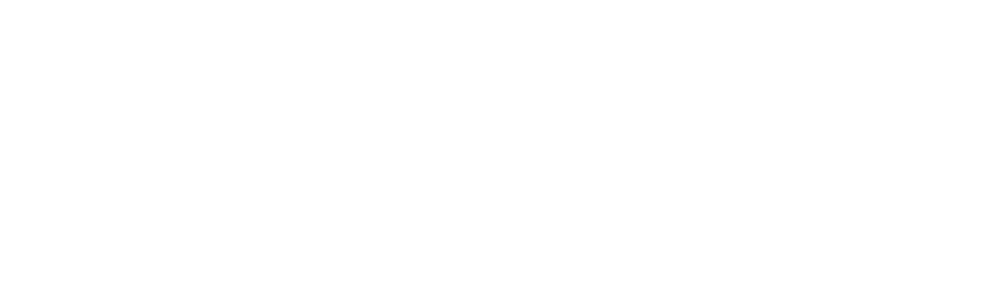
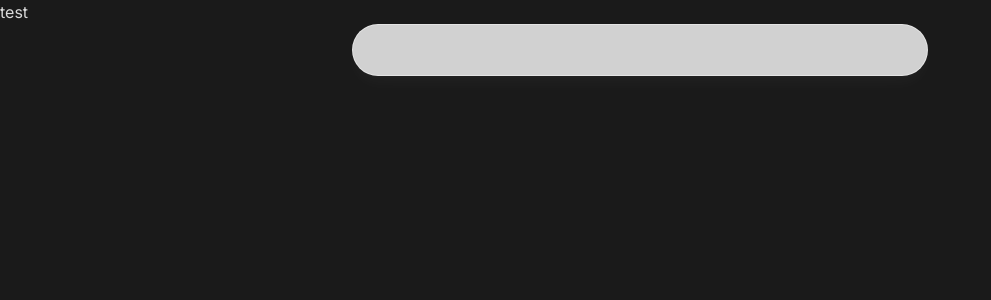
Before and after one commit to jdichh/portfolio-next, a Next.js app: page / in a window 1280 px wide. Shown: the top 300 px of the page, without its empty margins (0-991 px from the left). Built offline with nearby package versions, Linux system fonts and the light colour scheme.

Commit message:
initial header styling and anims

```diff
--- a/package.json
+++ b/package.json
@@ -15,6 +15,7 @@
     "autoprefixer": "10.4.16",
     "eslint": "8.49.0",
     "eslint-config-next": "13.5.2",
+    "framer-motion": "^10.16.4",
     "next": "13.5.2",
     "postcss": "8.4.30",
     "react": "18.2.0",
--- a/src/app/layout.tsx
+++ b/src/app/layout.tsx
@@ -1,22 +1,29 @@
-import './globals.css'
-import type { Metadata } from 'next'
-import { Inter } from 'next/font/google'
+import Header from "@/components/header";
+import "./globals.css";
+import type { Metadata } from "next";
+import { Inter } from "next/font/google";
 
-const inter = Inter({ subsets: ['latin'] })
+const inter = Inter({ subsets: ["latin"] });
 
 export const metadata: Metadata = {
-  title: 'Jason Dichoso | Portfolio',
-  description: 'Jason Dichoso is a frontend web developer.',
-}
+  title: "Jason Dichoso | Portfolio",
+  description: "Jason Dichoso is a frontend web developer.",
+};
 
 export default function RootLayout({
   children,
 }: {
-  children: React.ReactNode
+  children: React.ReactNode;
 }) {
   return (
     <html lang="en">
-      <body className={inter.className}>{children}</body>
+      <body
+        className={`${inter.className} bg-[#1A1A1A] text-[#DADADA] relative h-[5000px]`}
+      >
+        <Header />
+        {children}
+        <h1>test</h1>
+      </body>
     </html>
-  )
+  );
 }
--- /dev/null
+++ b/src/components/header.tsx
@@ -0,0 +1,16 @@
+"use client";
+
+import React from "react";
+import { motion } from "framer-motion";
+
+export default function Header() {
+  return (
+    <header className="z-[99] relative">
+      <motion.div
+        className="fixed top-0 left-1/2 -translate-x-1/2 h-[4.5rem] w-full rounded-none border border-white border-opacity-40 bg-white bg-opacity-80 shadow-lg shadow-white/[0.03] backdrop-blur-[0.5rem] sm:top-6 sm:h-[3.25rem] sm:w-[36rem] sm:rounded-full"
+        initial={{ y: -50, opacity: 0, x: "-50%" }}
+        animate={{ y: 0, opacity: 1, x: "-50%" }}
+      ></motion.div>
+    </header>
+  );
+}
```
Also changed, not shown: 1 other file (tests, documents, lock files or other folders).
